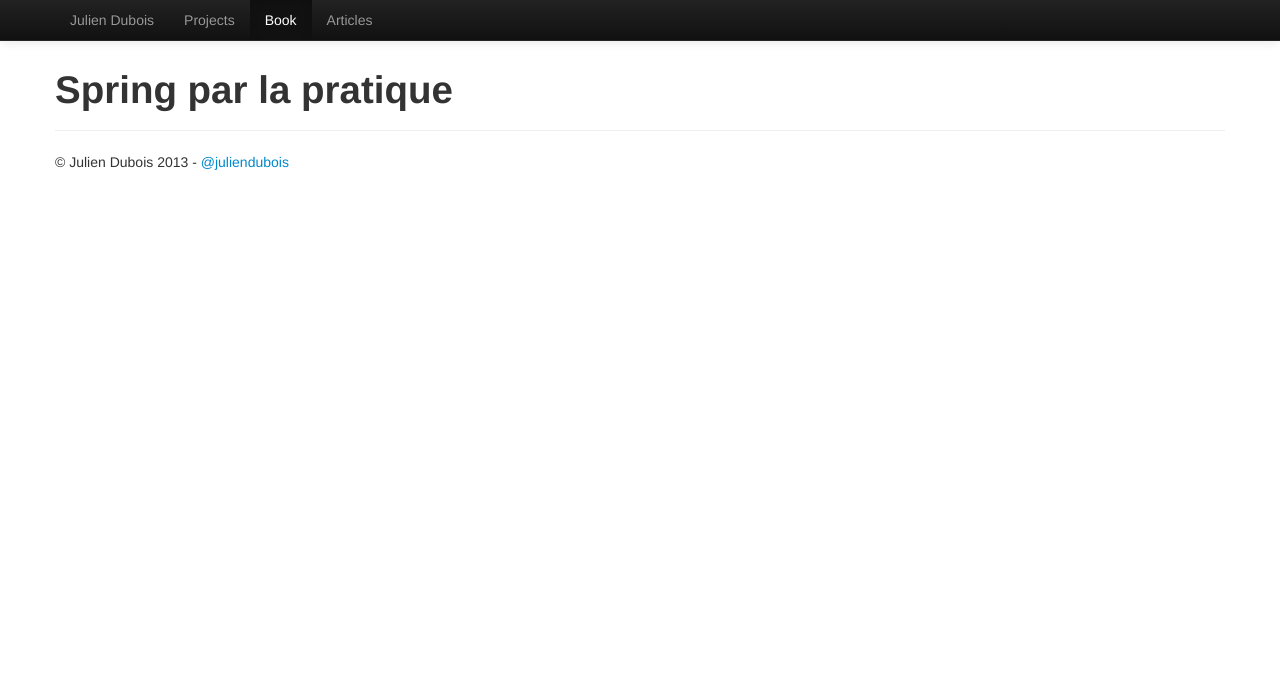
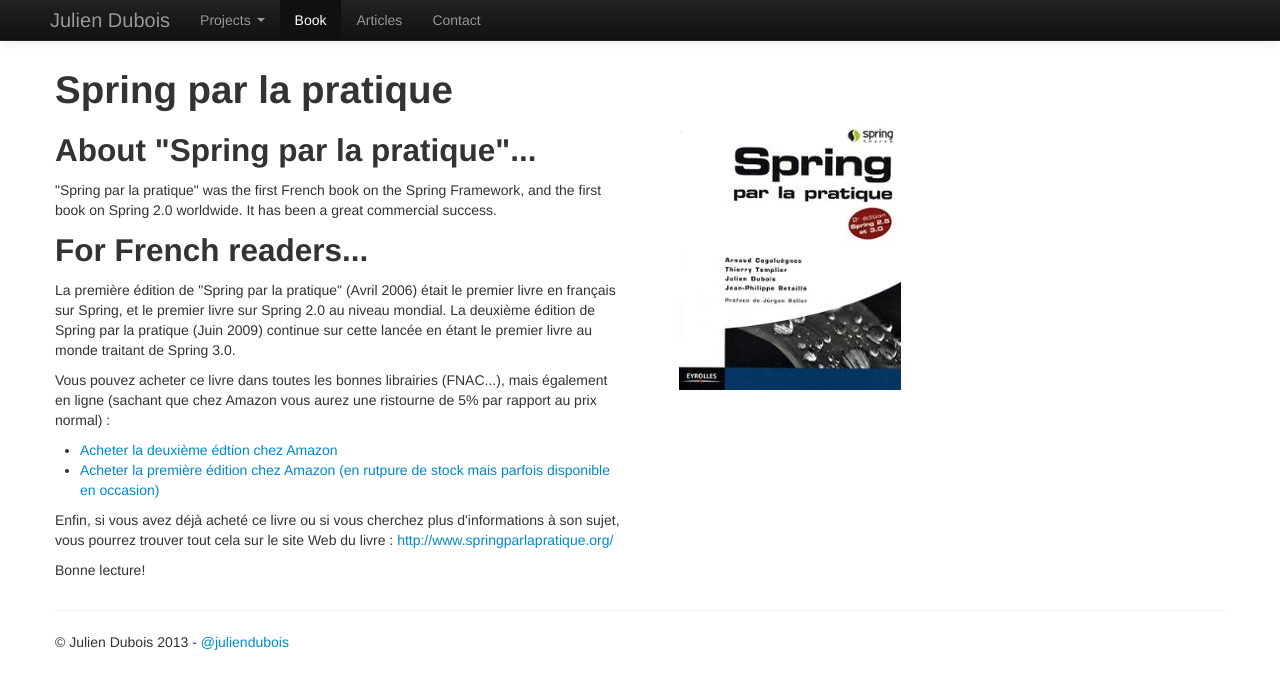
Before and after one commit to jdubois/jdubois.github.com, a Jekyll site: the page built from book.html, in a window 1280 px wide. Shown: the top 689 px of the page. Built offline with Jekyll 4.4.1, drawn with Linux system fonts in a browser that asks for light colours; nearby versions of some CDN libraries; Markdown is read by kramdown in place of the engine named in the settings.

Commit message:
Added more informations

```diff
--- a/_layouts/default.html
+++ b/_layouts/default.html
@@ -40,17 +40,32 @@
                     </a>
                     <div class="nav-collapse collapse">
                         <ul class="nav">
-                            {% for weight in (1..10) %}
-                              {% for p in site.pages %}
-                                {% if p.weight == weight %}
-                                  <li {% if p.url == page.url %}class="active"{% endif %}>
-                                    <a href="{{ p.url }}">
-                                      {{ p.title }}
-                                    </a>
-                                  </li>
-                                {% endif %}
-                              {% endfor %}
-                            {% endfor %}
+                            <li {% if '/index.html' == page.url %}class="active"{% endif %}>
+                                <a class="brand" href="/index.html">Julien Dubois</a>
+                            </li>
+                            <li class="dropdown">
+                                <a href="#" class="dropdown-toggle" data-toggle="dropdown">
+                                  Projects
+                                  <b class="caret"></b>
+                                </a>
+                                <ul class="dropdown-menu">
+                                    <li {% if '/tatami.html' == page.url %}class="active"{% endif %}>
+                                        <a href="/tatami.html">Tatami</a>
+                                    </li>
+                                    <li {% if '/tudu-lists.html' == page.url %}class="active"{% endif %}>
+                                        <a href="/tudu-lists.html">Tudu Lists</a>
+                                    </li>
+                                </ul>
+                            </li>
+                            <li {% if '/book.html' == page.url %}class="active"{% endif %}>
+                                <a href="/book.html">Book</a>
+                            </li>
+                            <li {% if '/articles.html' == page.url %}class="active"{% endif %}>
+                                <a href="/articles.html">Articles</a>
+                            </li>
+                            <li {% if '/contact.html' == page.url %}class="active"{% endif %}>
+                                <a href="/contact.html">Contact</a>
+                            </li>
                         </ul>
                     </div>
                 </div>
--- a/articles.html
+++ b/articles.html
@@ -1,7 +1,6 @@
 ---
 layout: default
 title: Articles
-weight: 4
 ---
 
 <h1>Articles and presentations</h1>
--- a/book.html
+++ b/book.html
@@ -1,7 +1,36 @@
 ---
 layout: default
 title: Book
-weight: 3
 ---
 
 <h1>Spring par la pratique</h1>
+
+
+<div class="row">
+   	<div class="span6">
+   		<h2>About "Spring par la pratique"...</h2>
+   		<p>
+   			"Spring par la pratique" was the first French book on the Spring Framework, and the first book on Spring 2.0 worldwide. It has been a great commercial success.
+   		</p>
+   		<h2>For French readers...</h2>
+   		<p>
+   			La première édition de "Spring par la pratique" (Avril 2006) était le premier livre en français sur Spring, et le premier livre sur Spring 2.0 au niveau mondial. La deuxième édition de Spring par la pratique (Juin 2009) continue sur cette lancée en étant le premier livre au monde traitant de Spring 3.0.
+   		</p>
+   		<p>
+			Vous pouvez acheter ce livre dans toutes les bonnes librairies (FNAC...), mais également en ligne (sachant que chez Amazon vous aurez une ristourne de 5% par rapport au prix normal) :
+			<ul>
+				<li><a href="http://www.amazon.fr/gp/product/221212421X?ie=UTF8&tag=julidubo-21&linkCode=as2&camp=1642&creative=6746&creativeASIN=221212421X" target="_blank">Acheter la deuxième édtion chez Amazon</a></li>
+				<li><a href="http://www.amazon.fr/gp/product/2212117108?ie=UTF8&tag=julidubo-21&linkCode=as2&camp=1642&creative=6746&creativeASIN=2212117108" target="_blank">Acheter la première édition chez Amazon (en rutpure de stock mais parfois disponible en occasion)</a></li>
+			</ul>
+		</p>
+		<p>
+			Enfin, si vous avez déjà acheté ce livre ou si vous cherchez plus d'informations à son sujet, vous pourrez trouver tout cela sur le site Web du livre : <a href="http://www.springparlapratique.org/" target="_blank">http://www.springparlapratique.org/</a>
+		</p>
+		<p>
+			Bonne lecture!
+		</p>
+   	</div>
+   	<div class="span6">
+   		<img src="img/spring-par-la-pratique.jpg"/>
+   	</div>
+</div>
--- a/index.html
+++ b/index.html
@@ -12,11 +11,11 @@
 		</p>
 
 		<p>
-			I am the director of consulting of <a href="http://www.ippon.fr/" target-"_blank">Ippon Technologies</a>, a French IT consultancy firm. If you're looking for a job at Ippon Technologies, don't hesitate to contact me directly!
+			I am the director of consulting of <a href="http://www.ippon.fr/" target="_blank">Ippon Technologies</a>, a French IT consultancy firm. If you're looking for a job at Ippon Technologies, don't hesitate to <a href="/articles.html">contact me</a> directly!
 		</p>
 		<ul>
 			<li>I currently work on large and complex Java EE applications, mainly in the finance sector</li>
-			<li>I am the lead developper of <a href="https://github.com/ippontech/tatami" target-"_blank">Tatami</a>, an Open Source enterprise social network</li>
+			<li>I am the lead developper of <a href="/tatami.html">Tatami</a>, an Open Source enterprise social network</li>
 			<li>I am one of the authors of <a href="/book.html">"Spring par la pratique"</a>, a best-selling book on the Spring Framework</li>
 			<li>I have written <a href="/articles.html">several articles and presentations</a></li>
 		</ul>
--- /dev/null
+++ b/tatami.html
@@ -0,0 +1,6 @@
+---
+layout: default
+title: Tatami
+---
+
+<h1>Tatami</h1>
```
Also changed, not shown: other parts of index.html (+0 -1 lines), contact.html (added, +10 -0 lines), projects.html (deleted, +0 -7 lines), tudu-lists.html (added, +183 -0 lines), img/spring-par-la-pratique.jpg (added).
